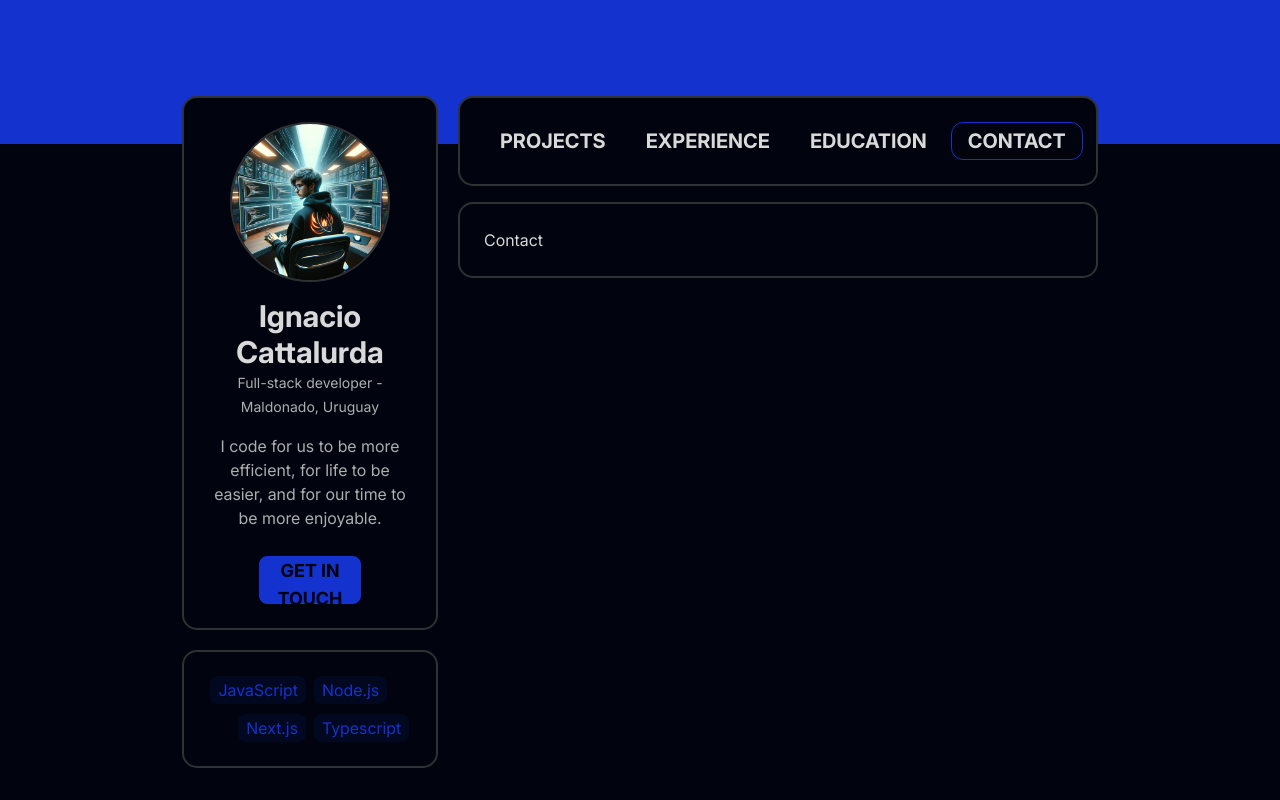
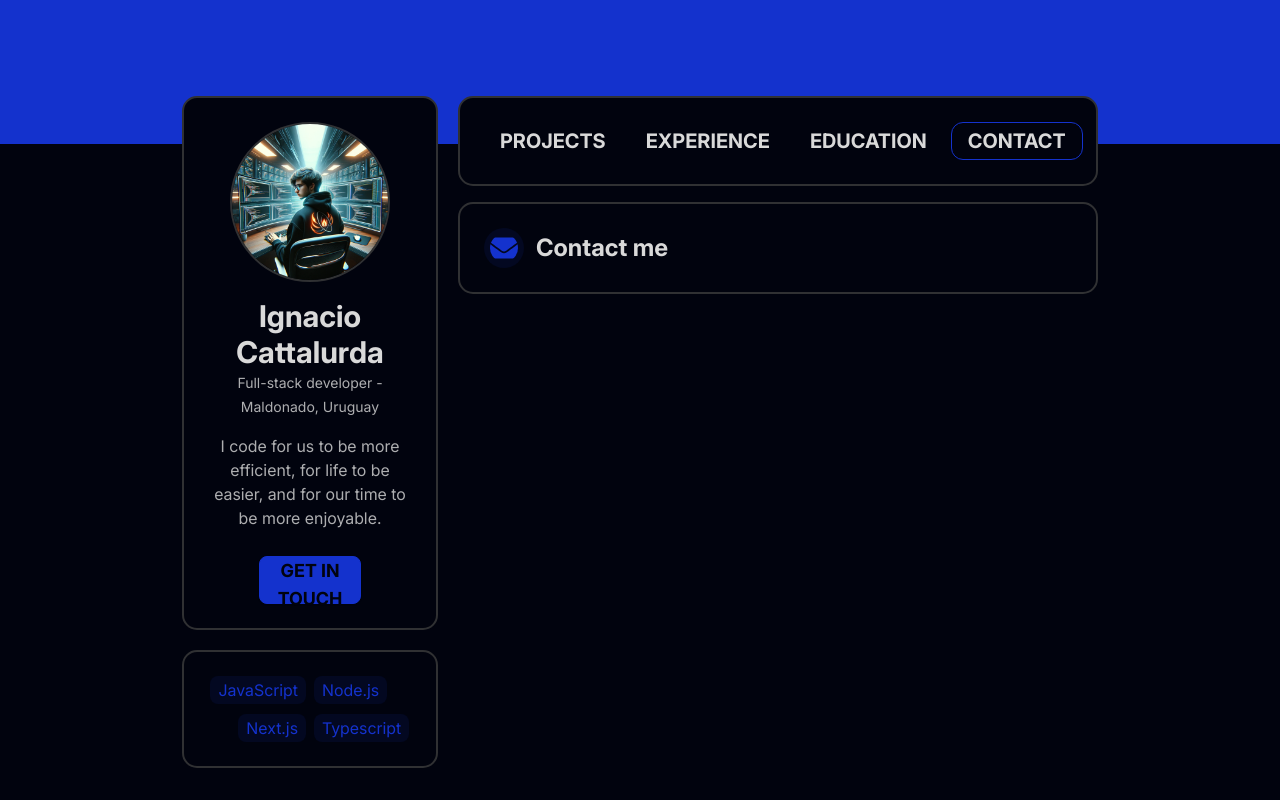
Before and after one commit to ignatiosdev/ignatios.dev, a Next.js app: page /contact in a window 1280 px wide. Built offline with nearby package versions, Linux system fonts and the light colour scheme.

Commit message:
feat: add remaining page icons

```diff
--- a/src/app/contact/page.tsx
+++ b/src/app/contact/page.tsx
@@ -1,3 +1,4 @@
+import PageTitle from "@/components/PageTitle/PageTitle";
 export default function Contact() {
-    return <h1>Contact</h1>
+    return <PageTitle currentPageId="contact" text="Contact me"></PageTitle>
 }
--- a/src/app/education/page.tsx
+++ b/src/app/education/page.tsx
@@ -1,3 +1,5 @@
+import PageTitle from "@/components/PageTitle/PageTitle";
+
 export default function Education() {
-    return <h1>Education</h1>
+    return <PageTitle currentPageId="education" text="Education"/>
 }
--- a/src/app/experience/page.tsx
+++ b/src/app/experience/page.tsx
@@ -1,3 +1,5 @@
+import PageTitle from "@/components/PageTitle/PageTitle";
+
 export default function Experience() {
-    return <h1>Experience</h1>
+  return <PageTitle currentPageId="experience" text="Experience" />;
 }
--- a/src/components/PageTitle/PageIcon/PageIcon.tsx
+++ b/src/components/PageTitle/PageIcon/PageIcon.tsx
@@ -1,24 +1,25 @@
 "use client";
 
-
-""
+("");
 
 import { FaGraduationCap } from "react-icons/fa";
 import { IoFolderOpen } from "react-icons/io5";
+import { MdOutlineWork } from "react-icons/md";
+import { FaEnvelope } from "react-icons/fa";
 
-type Props = {currentPageId:string};
+type Props = { currentPageId: string };
 
-function PageIcon({currentPageId}: Props) {
-
-
+function PageIcon({ currentPageId }: Props) {
   const defaultIconProps: { [key: string]: string | number } = {
-    className: "text-primary rounded-full bg-primary-content p-1",
+    className: "text-primary rounded-full bg-primary-content p-1.5",
     size: 40,
   };
 
   const pageIcons: { [key: string]: React.ReactNode } = {
+    projects: <IoFolderOpen {...defaultIconProps} />,
+    experience: <MdOutlineWork {...defaultIconProps} />,
     education: <FaGraduationCap {...defaultIconProps} />,
-    projects: <IoFolderOpen {...defaultIconProps} />,
+    contact: <FaEnvelope {...defaultIconProps} />,
   };
 
   return <div>{pageIcons[currentPageId]}</div>;
```
